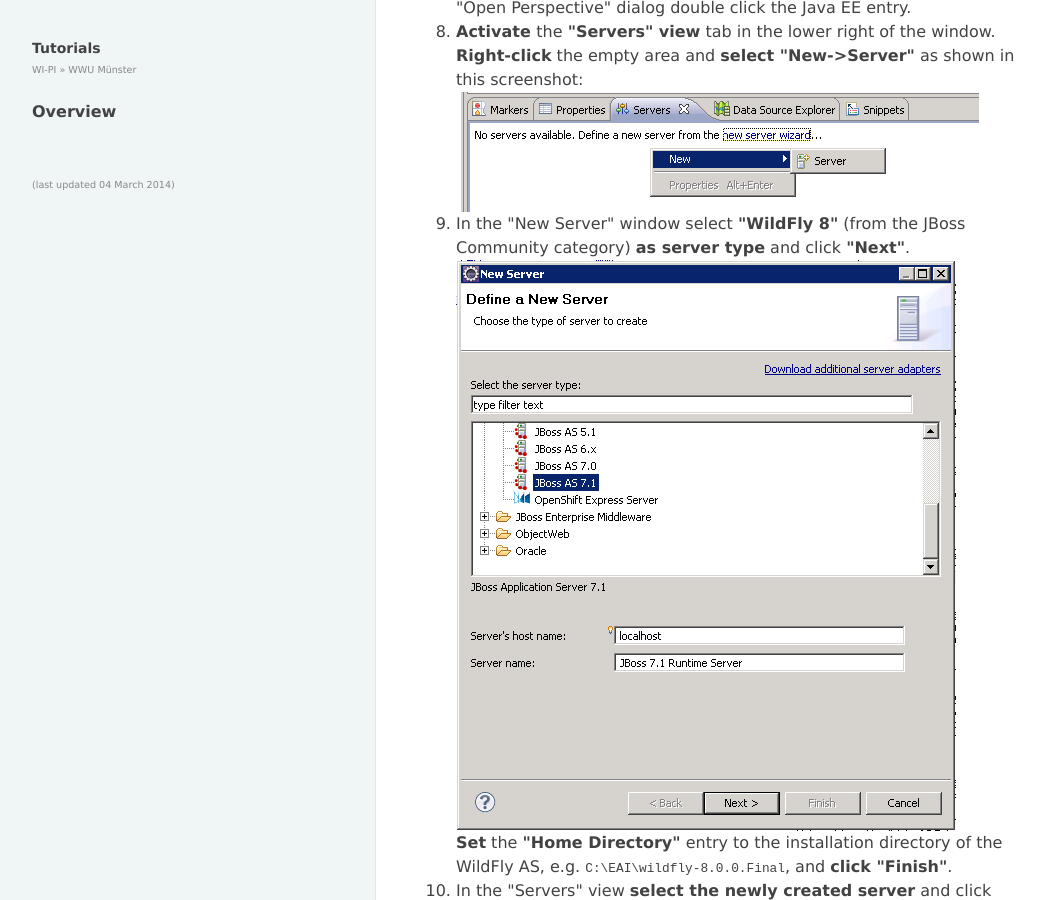
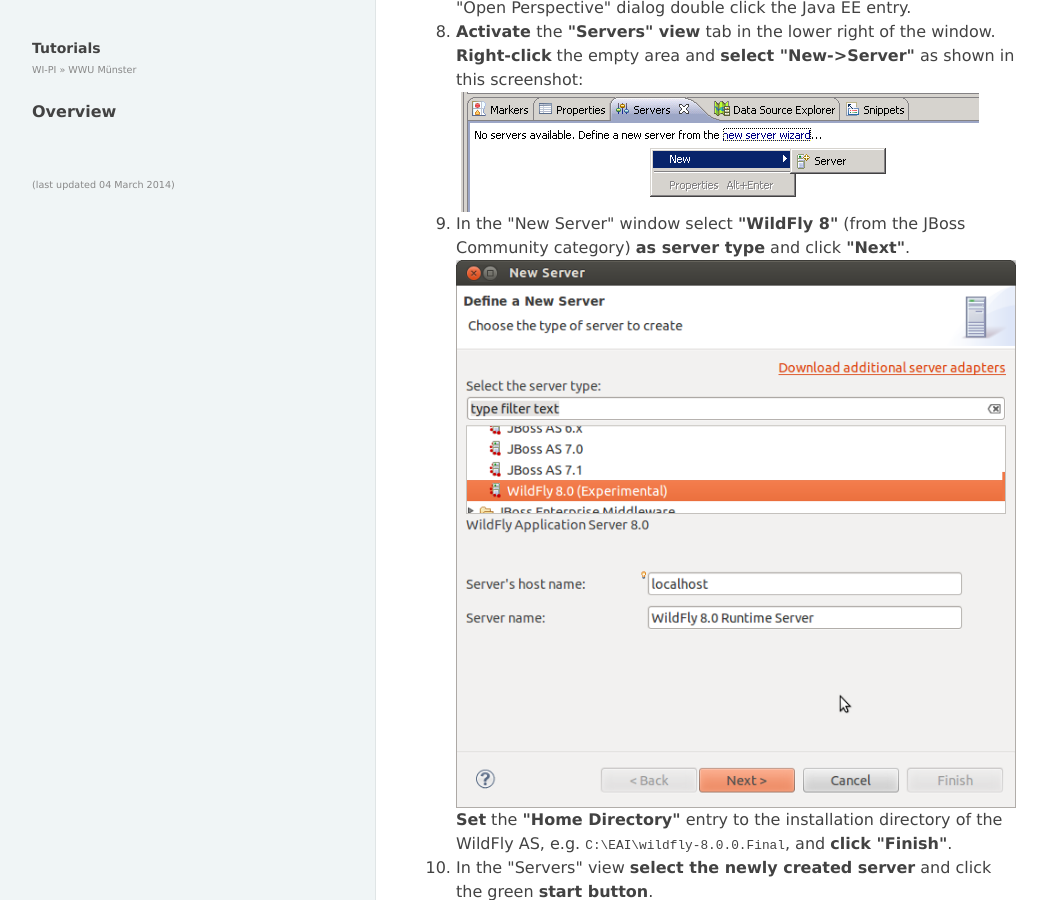
Before and after one commit to wwu-pi/tutorials, a Jekyll site: the page built from lectures/eai/010_tutorial_jboss_setup.html, in a window 1280 px wide and 900 px high, scrolled down 2356 px. Shown: the whole window, without its empty margins (8-1055 px from the left). Built offline with Jekyll 4.4.1, drawn with Linux system fonts in a browser that asks for light colours.

Commit message:
Update screenshots

```diff
--- a/lectures/eai/010_tutorial_jboss_setup.html
+++ b/lectures/eai/010_tutorial_jboss_setup.html
@@ -51,8 +51,8 @@
 <li>When prompted to do so, <b>"Restart Now"</b>.</li>
 <li>After <b>closing </b>the <b>"Welcome" window</b> you will see the "Java EE" perspective. The selected perspective is indicated in the upper right corner as shown in the following figure:<br /> <img src="images/eclipse_jee_perspective.png" alt="" width="293" height="153" /><br /> If the Java EE button is not visible you can change to the Java EE perspective via "Window-&gt;Open Perspective-&gt;Other..." . In the "Open Perspective" dialog double click the Java EE entry.</li>
 <li><b>Activate </b>the <b>"Servers" view</b> tab in the lower right of the window. <b>Right-click</b> the empty area and <b>select "New-&gt;Server"</b> as shown in this screenshot:<br /> <a href="eclipse_server_view.png"><img src="images/eclipse_server_view.png" alt="" width="523" height="120" /></a></li>
-<li>In the "New Server" window select <b>"WildFly 8"</b> (from the JBoss Community category) <b>as server type</b> and click <b>"Next"</b>.<br /> <img src="images/eclipse_new_server.png" alt="" width="500" height="571" /><br /> <b>Set</b> the <b>"Home Directory"</b> entry to the installation directory of the WildFly AS, e.g. <small><tt>C:\EAI\wildfly-8.0.0.Final</tt></small>, and <b>click "Finish"</b>.</li>
-<li>In the "Servers" view <b>select the newly created server</b> and click the green <b>start button</b>.<br /> <img src="images/eclipse_server_start.png" alt="" width="600" height="83" /><br /> A new "Console" view will open showing the startup logs of the WildFly AS.</li>
+<li>In the "New Server" window select <b>"WildFly 8"</b> (from the JBoss Community category) <b>as server type</b> and click <b>"Next"</b>.<br /> <img src="images/eclipse_new_server.png" alt="" width="613" height="600" /><br /> <b>Set</b> the <b>"Home Directory"</b> entry to the installation directory of the WildFly AS, e.g. <small><tt>C:\EAI\wildfly-8.0.0.Final</tt></small>, and <b>click "Finish"</b>.</li>
+<li>In the "Servers" view <b>select the newly created server</b> and click the green <b>start button</b>.<br /> <img src="images/eclipse_server_start.png" alt="" width="825" height="137" /><br /> A new "Console" view will open showing the startup logs of the WildFly AS.</li>
 </ol>
 <p>Congratulations, you have successfully installed WildFly and JBoss Tools!<br /> Continue with the <a class="int" href="020_tutorial_jboss_project.html">setup of your first Java EE project</a>.<br /></p>
 <h3><a id="envvar" name="envvar"></a>How To Set Environment Variables</h3>
--- a/lectures/eai/020_tutorial_jboss_project.html
+++ b/lectures/eai/020_tutorial_jboss_project.html
@@ -24,10 +24,10 @@
 <li>Choose <b>"Select archive file"</b> and browse to the archive from step 1.</li>
 <li><b>Four projects</b> called Library, Library-EJB, Library-Persistence and Library-Web should appear under "Projects". Make sure all four are selected and <b>"Finish"</b>.</li>
 <li>The project explorer should now contain the four projects. Eclipse will automatically validate and build the projects.<br />
-<div style="margin-left: 40px;"><img src="images/library_projects.png" alt="" width="265" height="785" /></div>
+<div style="margin-left: 40px;"><img src="images/library_projects.png" alt="" width="475" height="954" /></div>
 </li>
 <li><a id="import-deploy" name="import-deploy"></a>In the "Servers" tab, <b>right-click</b> on your <b>WildFly 8 server</b> and select <b>"Add and Remove..."</b>.<br />
-<div style="margin-left: 40px;"><img src="images/library_add.png" alt="" width="433" height="260" /></div>
+<div style="margin-left: 40px;"><img src="images/library_add.png" alt="" width="570" height="272" /></div>
 </li>
 <li>Select the <b>library application</b> and click <b>"Add &gt;"</b>, then "Finish.</li>
 <li><b>Start the server</b> and wait until the application has been deployed.</li>
```
Also changed, not shown: lectures/eai/images/eclipse_new_server.png, lectures/eai/images/eclipse_server_start.png, lectures/eai/images/library_add.png, lectures/eai/images/library_projects.png.
